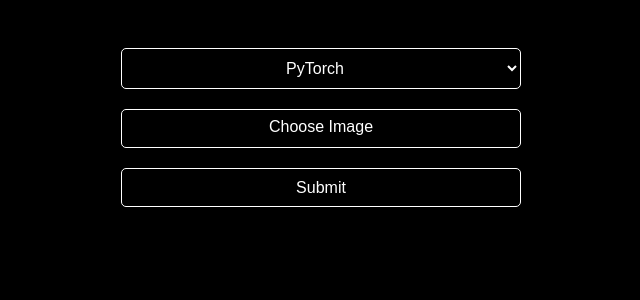
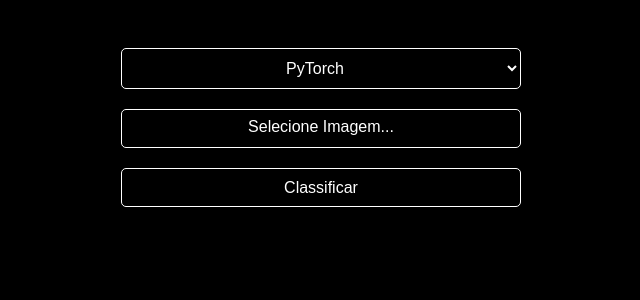
Before and after one commit to brucevahldick/pin3-ai-classification-models, a React (Vite) app in the folder pin3-frontend/: page / in a window 1280 px wide. Shown: the top 300 px of the page, without its empty margins (319-959 px from the left). Built offline with nearby package versions, Linux system fonts and the light colour scheme.

Commit message:
- nomes para referência do documento 1

```diff
--- a/pin3-frontend/src/components/FormComponent.tsx
+++ b/pin3-frontend/src/components/FormComponent.tsx
@@ -48,7 +48,7 @@
                 <SelectAiModel value={formData.aiModel} onChange={handleModelChange}/>
                 <SelectImage onImageChange={handleImageChange}/>
                 {prediction && <PredictionDisplay prediction={prediction}/>}
-                <button type="submit">Submit</button>
+                <button type="submit">Classificar</button>
             </form>
         </div>
     );
--- a/pin3-frontend/src/components/PredictionDisplay.tsx
+++ b/pin3-frontend/src/components/PredictionDisplay.tsx
@@ -7,7 +7,7 @@
 const PredictionDisplay: React.FC<PredictionProps> = ({prediction}) => {
     return (
         <div className="prediction-container">
-            <h2>Prediction:</h2>
+            <h2>Predição:</h2>
             <p>{prediction}</p>
         </div>
     );
--- a/pin3-frontend/src/components/SelectImage.tsx
+++ b/pin3-frontend/src/components/SelectImage.tsx
@@ -58,7 +58,7 @@
                 id="imageInput"
                 name="imageInput"
             />
-            <Label htmlFor="imageInput">Choose Image</Label>
+            <Label htmlFor="imageInput">Selecione Imagem...</Label>
             {image && <ImagePreview src={image} alt="Preview"/>}
         </InputContainer>
     );
```
